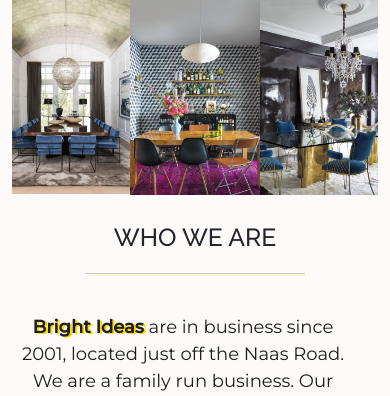
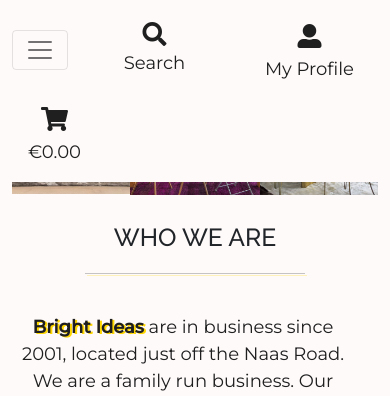
Before and after one commit to brimurphy/bright-ideas, a Django app: page / in a window 390 px wide. Shown: the top 396 px of the page. Run offline with Django 3.2, Linux system fonts and the light colour scheme.

Commit message:
Add main nav and mobile nav templates into includes directory

```diff
--- a/static/css/base.css
+++ b/static/css/base.css
@@ -51,6 +51,7 @@ body {
 
 .header-font {
     font-family: 'Raleway', sans-serif;
+    font-weight: 500;
 }
 
 .text-carousel {
@@ -140,6 +141,6 @@ h4 a.btn-gold {
 
 @media (min-width: 992px) {
     .main-container {
-        padding-top: 100px;
+        padding-top: 80px;
     }
 }
--- a/templates/base.html
+++ b/templates/base.html
@@ -41,7 +41,8 @@
 
 <body>
 
-    <!-- header -->
+    <!-- Header -->
+
     <header class="container-fluid header-container fixed-top">
         <div id="topnav" class="row d-none d-lg-flex">
             <div class="col-12 col-lg-4 my-auto py-1 py-lg-0">
@@ -49,23 +50,28 @@
                     <span><img src="../media/bright-ideas-logo.png" alt="Bright Ideas Logo"></span>
                 </a>
             </div>
+
+            <!-- Search -->
+
             <div class="col-12 col-lg-4 my-auto py-1 py-lg-0">
                 <form method="GET" action="">
                     <div class="input-group w-100">
-                        <input type="text" placeholder=" Search.." name="q" class="form-control border border-1 rounded-pill">
-                        <div class="">
+                        <input type="text" placeholder="Search.." name="q" class="form-control border border-1 rounded-pill">
+                        <div class="m-0">
                             <button type="submit" class="form-control btn">
                                 <span class="icon"><i class="fas fa-search"></i></span>
                             </button>
                         </div>
-
                     </div>
                 </form>
             </div>
+
+            <!-- User Profile -->
+
             <div class="col-12 col-lg-4 my-auto py-1 py-lg-0">
                 <ul class="list-inline list-unstyled text-center text-lg-end">
                     <li class="list-inline-item dropdown">
-                        <a class="nav-link dropdown-toggle" href="#" id="navbarDarkDropdownMenuLink" role="button" data-bs-toggle="dropdown" aria-expanded="false">
+                        <a class="nav-link dropdown-toggle" href="#" id="user-dropdown" role="button" data-bs-toggle="dropdown" aria-expanded="false">
                             <div class="text-center">
                                 <div class="text-center icon text-black">
                                     <i class="fas fa-user-alt fa-lg"></i>
@@ -73,7 +79,7 @@
                                 <p class="my-0 text-black">My Profile</p>
                             </div>
                         </a>
-                        <ul class="dropdown-menu dropdown-menu-dark text-center" aria-labelledby="navbarDarkDropdownMenuLink">
+                        <ul class="dropdown-menu dropdown-menu-dark text-center" aria-labelledby="user-dropdown">
                             {% if request.user.is_authenticated %}
                                 {% if request.user.is_superuser %}
                                     <li><a class="dropdown-item" href="#">Project Management</a></li>
@@ -87,6 +93,9 @@
                             {% endif %}
                         </ul>
                     </li>
+
+                    <!-- Cart -->
+
                     <li class="list-inline-item">
                         <a href="#" class="nav-link">
                             <div class="text-center">
@@ -103,6 +112,21 @@
                     </li>
                 </ul>
             </div>
+        </div>
+        <div class="row">
+            <nav class="navbar navbar-expand-lg navbar-light w-100">
+                <button class="navbar-toggler"
+                        type="button"
+                        data-bs-toggle="collapse"
+                        data-bs-target="#main-nav"
+                        aria-controls="main-nav"
+                        aria-expanded="false"
+                        aria-label="Toggle navigation">
+                <span class="navbar-toggler-icon"></span>
+                </button>
+                {% include 'includes/mobile-top-header.html' %}
+                {% include 'includes/main-nav.html' %}
+            </nav>
         </div>
     </header>
 
--- /dev/null
+++ b/templates/includes/main-nav.html
@@ -0,0 +1,74 @@
+<div class="collapse navbar-collapse" id="main-nav">
+    <ul class="navbar-nav mx-auto mb-2 mb-lg-0">
+        <li class="nav-item dropdown mx-2">
+          <a class="nav-link dropdown-toggle header-font text-black text-glow" href="#" id="all-products-link" role="button" data-bs-toggle="dropdown" aria-expanded="false">
+            All Products
+          </a>
+          <ul class="dropdown-menu" aria-labelledby="all-products-link">
+            <li><a class="dropdown-item" href="#">By Price</a></li>
+            <li><a class="dropdown-item" href="#">By Rating</a></li>
+            <li><a class="dropdown-item" href="#">By Category</a></li>
+            <li><a class="dropdown-item" href="#">All Products</a></li>
+          </ul>
+        </li>
+
+        <!-- Interior Lighting -->
+
+        <li class="nav-item dropdown mx-2">
+          <a class="nav-link dropdown-toggle header-font text-black text-glow" href="#" id="interior-link" role="button" data-bs-toggle="dropdown" aria-expanded="false">
+            Interior Lights
+          </a>
+          <ul class="dropdown-menu" aria-labelledby="interior-link">
+            <li><a class="dropdown-item" href="#">Dining Room</a></li>
+            <li><a class="dropdown-item" href="#">Bedroom Lights</a></li>
+            <li><a class="dropdown-item" href="#">Bathroom Lights</a></li>
+            <li><a class="dropdown-item" href="#">Kitchen Lights</a></li>
+            <li><a class="dropdown-item" href="#">Floor Lamps</a></li>
+            <li><a class="dropdown-item" href="#">Table Lamps</a></li>
+            <li><a class="dropdown-item" href="#">All Interior Lights</a></li>
+          </ul>
+        </li>
+
+        <!-- Outdoor Lighting -->
+
+        <li class="nav-item dropdown mx-2">
+          <a class="nav-link dropdown-toggle header-font text-black text-glow" href="#" id="exterior-link" role="button" data-bs-toggle="dropdown" aria-expanded="false">
+            Outdoor Lighting
+          </a>
+          <ul class="dropdown-menu" aria-labelledby="exterior-link">
+            <li><a class="dropdown-item" href="#">Outdoor Pendant Lights</a></li>
+            <li><a class="dropdown-item" href="#">Outdoor Ceiling Lights</a></li>
+            <li><a class="dropdown-item" href="#">Outdoor Wall Lights</a></li>
+            <li><a class="dropdown-item" href="#">Outdoor Ground Spotlights</a></li>
+            <li><a class="dropdown-item" href="#">Outdoor Sensor Lights</a></li>
+            <li><a class="dropdown-item" href="#">All Outdoor Lights</a></li>
+          </ul>
+        </li>
+
+        <!-- Bulbs -->
+
+        <li class="nav-item dropdown mx-2">
+          <a class="nav-link dropdown-toggle header-font text-black text-glow" href="#" id="bulbs-link" role="button" data-bs-toggle="dropdown" aria-expanded="false">
+            Bulbs
+          </a>
+          <ul class="dropdown-menu" aria-labelledby="bulbs-link">
+            <li><a class="dropdown-item" href="#">LED Bulbs</a></li>
+            <li><a class="dropdown-item" href="#">Halogen Bulbs</a></li>
+            <li><a class="dropdown-item" href="#">All Bulbs</a></li>
+          </ul>
+        </li>
+
+        <!-- Special Offers -->
+
+        <li class="nav-item dropdown mx-2">
+          <a class="nav-link dropdown-toggle header-font text-black text-glow" href="#" id="specials-link" role="button" data-bs-toggle="dropdown" aria-expanded="false">
+            Special Offers
+          </a>
+          <ul class="dropdown-menu" aria-labelledby="specials-link">
+            <li><a class="dropdown-item" href="#">Clearance</a></li>
+            <li><a class="dropdown-item" href="#">Multipack Bulbs</a></li>
+            <li><a class="dropdown-item" href="#">All Deals</a></li>
+          </ul>
+        </li>
+    </ul>
+</div>
--- /dev/null
+++ b/templates/includes/mobile-top-header.html
@@ -0,0 +1,67 @@
+<!-- Search -->
+
+<li class="list-inline-item">
+    <a class="text-black nav-link d-block d-lg-none" href="#" id="mobile-search" data-bs-toggle="dropdown" aria-haspopup="true" aria-expanded="false">
+        <div class="text-center">
+            <div><i class="fas fa-search fa-lg"></i></div>
+            <p class="my-0">Search</p>
+        </div>
+    </a>
+    <div class="dropdown-menu border-0 w-100 p-3 rounded-0 my-0" aria-labelledby="mobile-search">
+        <form class="form" method="GET" action="">
+            <div class="input-group">
+                <input class="form-control border border-black rounded-pill" type="text" name="q" placeholder="Search...">
+                <div>
+                    <button class="form-control btn rounded-0 text-black" type="submit">
+                        <span class="icon">
+                            <i class="fas fa-search"></i>
+                        </span>
+                    </button>
+                </div>
+            </div>
+        </form>
+    </div>
+</li>
+
+<!-- User Profile -->
+
+<li class="list-inline-item dropdown">
+    <a class="nav-link dropdown-toggle d-block d-lg-none" href="#" id="user-dropdown" role="button" data-bs-toggle="dropdown" aria-expanded="false">
+        <div class="text-center">
+            <div class="text-center icon text-black">
+                <i class="fas fa-user-alt fa-lg"></i>
+            </div>
+            <p class="my-0 text-black">My Profile</p>
+        </div>
+    </a>
+    <ul class="dropdown-menu dropdown-menu-dark text-center" aria-labelledby="user-dropdown">
+        {% if request.user.is_authenticated %}
+            {% if request.user.is_superuser %}
+                <li><a class="dropdown-item" href="#">Project Management</a></li>
+            {% endif %}
+            <li><a class="dropdown-item" href="#">My Profile</a></li>
+            <li><a class="dropdown-item" href="#">Tradespeople</a></li>
+            <li><a class="dropdown-item" href="{% url 'account_logout' %}">Logout</a></li>
+        {% else %}
+            <li><a class="dropdown-item" href="{% url 'account_signup' %}">Register</a></li>
+            <li><a class="dropdown-item" href="{% url 'account_login' %}">Login</a></li>
+        {% endif %}
+    </ul>
+</li>
+
+<!-- Cart -->
+
+<li class="list-inline-item">
+    <a href="#" class="nav-link d-block d-lg-none">
+        <div class="text-center">
+            <div class="icon text-black"><i class="fas fa-shopping-cart fa-lg"></i></div>
+            <p class="my-0 text-black">
+                {% if grand_total %}
+                    €{{ grand_total|floatformat:2 }}
+                {% else %}
+                    €0.00
+                {% endif %}
+            </p>
+        </div>
+    </a>
+</li>
```
